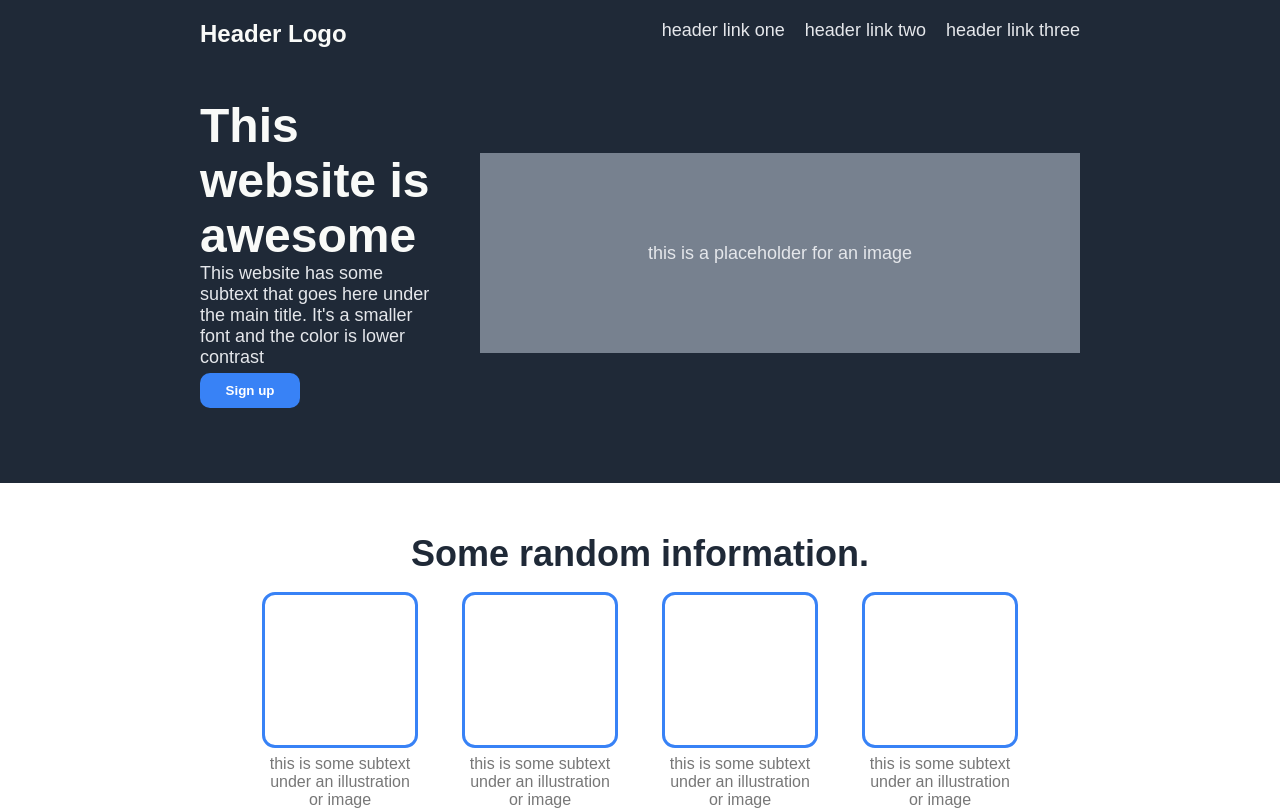
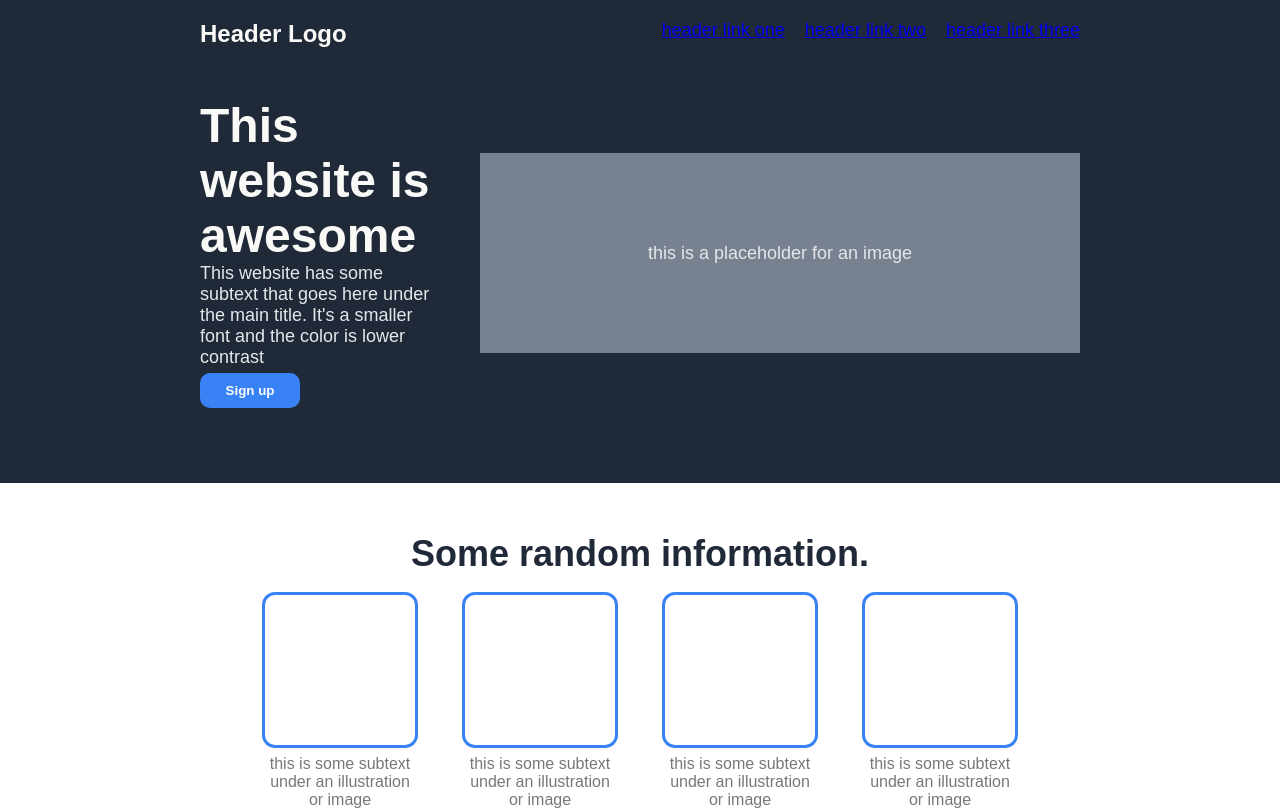
Before and after one commit to Jtolen543/landing-page, a plain HTML site: page index.html in a window 1280 px wide. Shown: the top 812 px of the page. Drawn offline with Linux system fonts and the light colour scheme.

Commit message:
Finished and updated landing page

```diff
--- a/index.html
+++ b/index.html
@@ -10,9 +10,9 @@
             <div class="topbar">
                 <div>Header Logo</div>
                 <div class="links">
-                    <div>header link one</div>
-                    <div>header link two</div>
-                    <div>header link three</div>
+                    <a href="https://www.google.com/">header link one</a>
+                    <a href="https://www.google.com/">header link two</a>
+                    <a href="https://www.google.com/">header link three</a>
                 </div>
             </div>
             <div class="body-header">
```
